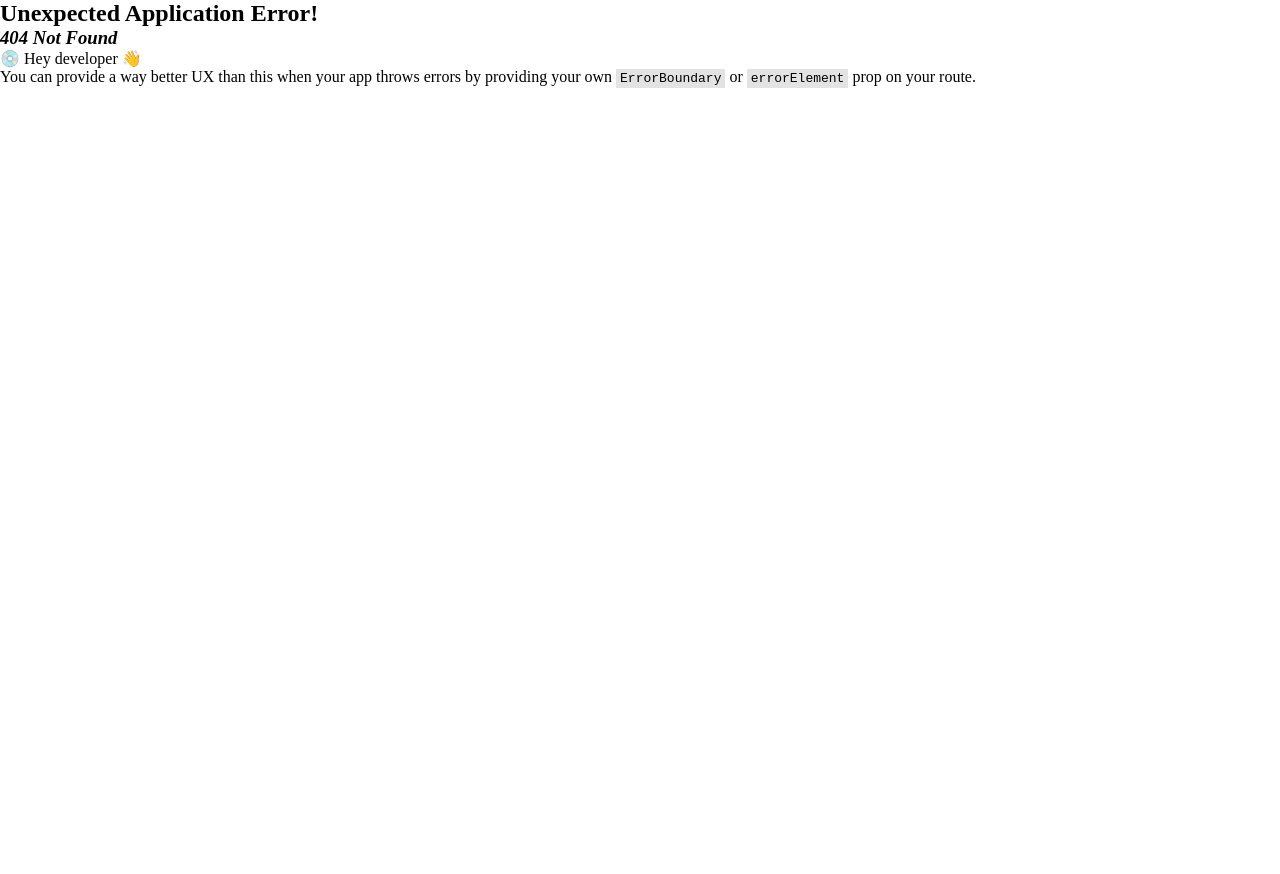
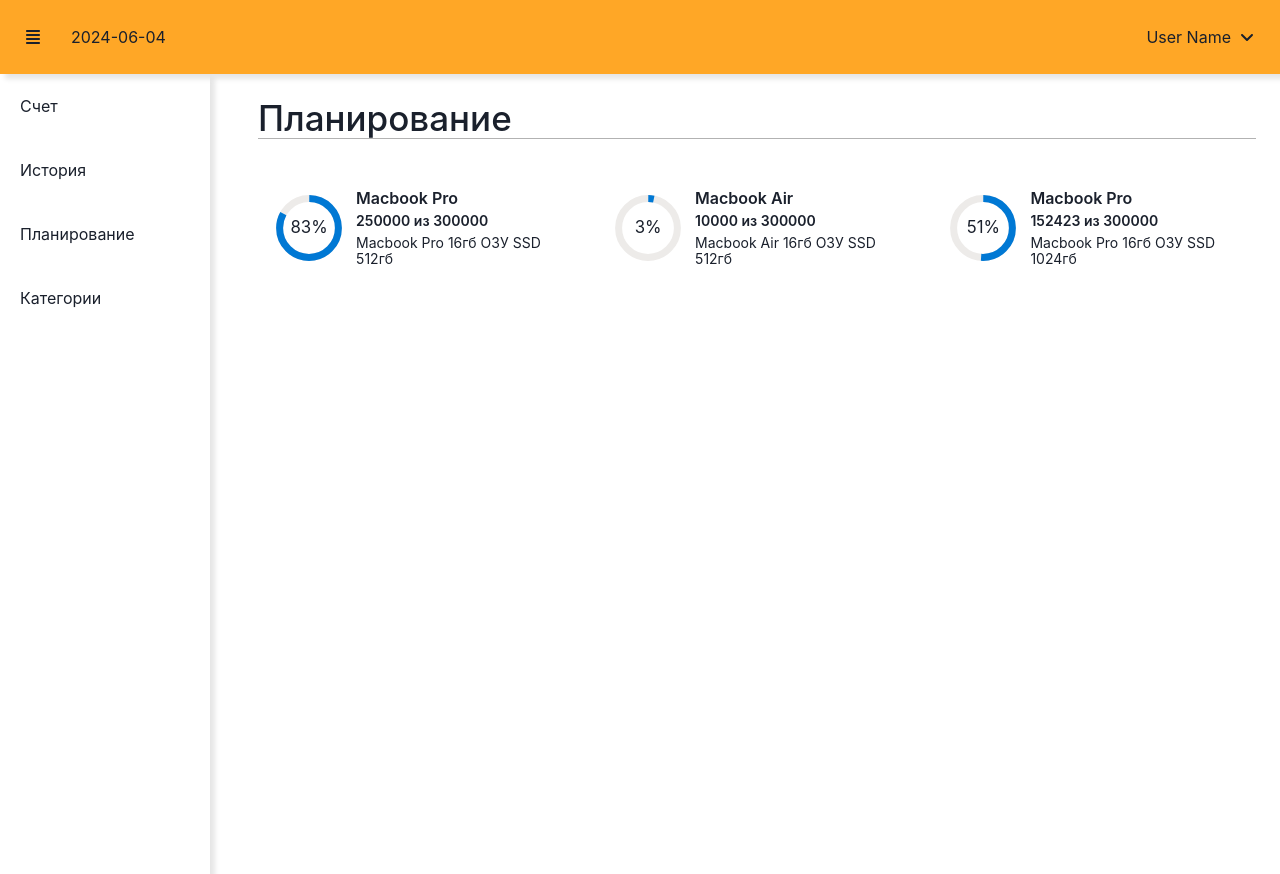
Before and after one commit to SoloProger/next-planner, a React (Vite) app in the folder frontend/: page /planning in a window 1280 px wide. Before the commit this address had no page. Before the commit the page ends 800 px from the top, so only its background shows below. Built offline with nearby package versions, Linux system fonts and the light colour scheme.

Commit message:
FRONTEND-4: Добавил новый раздел 'Планирование'

```diff
--- a/frontend/src/app/routes.tsx
+++ b/frontend/src/app/routes.tsx
@@ -2,6 +2,7 @@
 import DetailRecordPage from "../pages/DetailRecordPage";
 import HistoryPage from "../pages/HistoryPage";
 import InvoicePage from "../pages/InvoicePage";
+import PlanningPage from "../pages/PlanningPage";
 import ProfilePage from "../pages/ProfilePage";
 import App from "./App";
 
@@ -18,6 +19,8 @@
       },
       { path: "detail-record/:id", element: <DetailRecordPage /> },
       { path: "profile", element: <ProfilePage /> },
+
+      { path: "planning", element: <PlanningPage /> },
     ],
   },
 ]);
--- a/frontend/src/app/styles/common/_hovers.scss
+++ b/frontend/src/app/styles/common/_hovers.scss
@@ -0,0 +1,3 @@
+.shadow-hover:hover {
+  box-shadow: 1px 2px 1px 3px rgba($black, 0.3);
+}
--- /dev/null
+++ b/frontend/src/entities/goal/index.ts
@@ -0,0 +1,4 @@
+import type { Goal } from "./model/types/Goal";
+import GoalCard from "./ui/GoalCard";
+
+export { Goal, GoalCard };
--- /dev/null
+++ b/frontend/src/entities/goal/lib/utils/calculateProgress.ts
@@ -0,0 +1,6 @@
+export default function calculateProgress(
+  currentAmount: number,
+  totalAmount: number
+): number {
+  return Math.round((currentAmount * 100) / totalAmount);
+}
--- /dev/null
+++ b/frontend/src/entities/goal/model/types/Goal.ts
@@ -0,0 +1,7 @@
+export interface Goal {
+  id?: number;
+  name: string;
+  description: string;
+  currentAmount: number;
+  totalAmount: number;
+}
--- /dev/null
+++ b/frontend/src/entities/goal/model/types/GoalCardProps.ts
@@ -0,0 +1,3 @@
+import { Goal } from "./Goal";
+
+export type GoalCardProps = Omit<Goal, "id">;
--- /dev/null
+++ b/frontend/src/entities/goal/ui/GoalCard.tsx
@@ -0,0 +1,32 @@
+import { CircularProgress, CircularProgressLabel } from "@chakra-ui/react";
+import calculateProgress from "../lib/utils/calculateProgress";
+import { GoalCardProps } from "../model/types/GoalCardProps";
+
+function GoalCard({
+  name,
+  description,
+  totalAmount,
+  currentAmount,
+}: GoalCardProps) {
+  return (
+    <div className="flex ai-center gap-12 pointer shadow-hover p-16 trans-1 border-radius-4">
+      <CircularProgress
+        value={calculateProgress(currentAmount, totalAmount)}
+        size="70px"
+      >
+        <CircularProgressLabel>
+          {calculateProgress(currentAmount, totalAmount)}%
+        </CircularProgressLabel>
+      </CircularProgress>
+      <div className="flex-col gap-6">
+        <h4 className="subtitle-semibold-1">{name}</h4>
+        <p className="subtitle-semibold-2">
+          {currentAmount} из {totalAmount}
+        </p>
+        <p className="subtitle-2">{description}</p>
+      </div>
+    </div>
+  );
+}
+
+export default GoalCard;
--- /dev/null
+++ b/frontend/src/pages/PlanningPage.tsx
@@ -0,0 +1,12 @@
+import PageLayout from "../widgets/layouts/ui/PageLayout";
+import PlanningGrid from "../widgets/planning/ui/PlanningGrid";
+
+function PlanningPage() {
+  return (
+    <PageLayout title="Планирование">
+      <PlanningGrid />
+    </PageLayout>
+  );
+}
+
+export default PlanningPage;
--- /dev/null
+++ b/frontend/src/widgets/planning/constants/tempGoals.ts
@@ -0,0 +1,24 @@
+import { Goal } from "../../../entities/goal";
+
+export const tempGoals: Goal[] = [
+  {
+    name: "Macbook Pro",
+    description: "Macbook Pro 16гб ОЗУ SSD 512гб",
+    currentAmount: 250000,
+    totalAmount: 300000,
+  },
+
+  {
+    name: "Macbook Air",
+    description: "Macbook Air 16гб ОЗУ SSD 512гб",
+    currentAmount: 10000,
+    totalAmount: 300000,
+  },
+
+  {
+    name: "Macbook Pro",
+    description: "Macbook Pro 16гб ОЗУ SSD 1024гб",
+    currentAmount: 152423,
+    totalAmount: 300000,
+  },
+];
--- /dev/null
+++ b/frontend/src/widgets/planning/ui/PlanningGrid.tsx
@@ -0,0 +1,20 @@
+import { GoalCard } from "../../../entities/goal";
+import { tempGoals } from "../constants/tempGoals";
+
+function PlanningGrid() {
+  return (
+    <section className="flex ai-center wi-100 gap-24">
+      {tempGoals.map((goal, idx) => (
+        <GoalCard
+          key={idx}
+          name={goal.name}
+          description={goal.description}
+          currentAmount={goal.currentAmount}
+          totalAmount={goal.totalAmount}
+        />
+      ))}
+    </section>
+  );
+}
+
+export default PlanningGrid;
```
